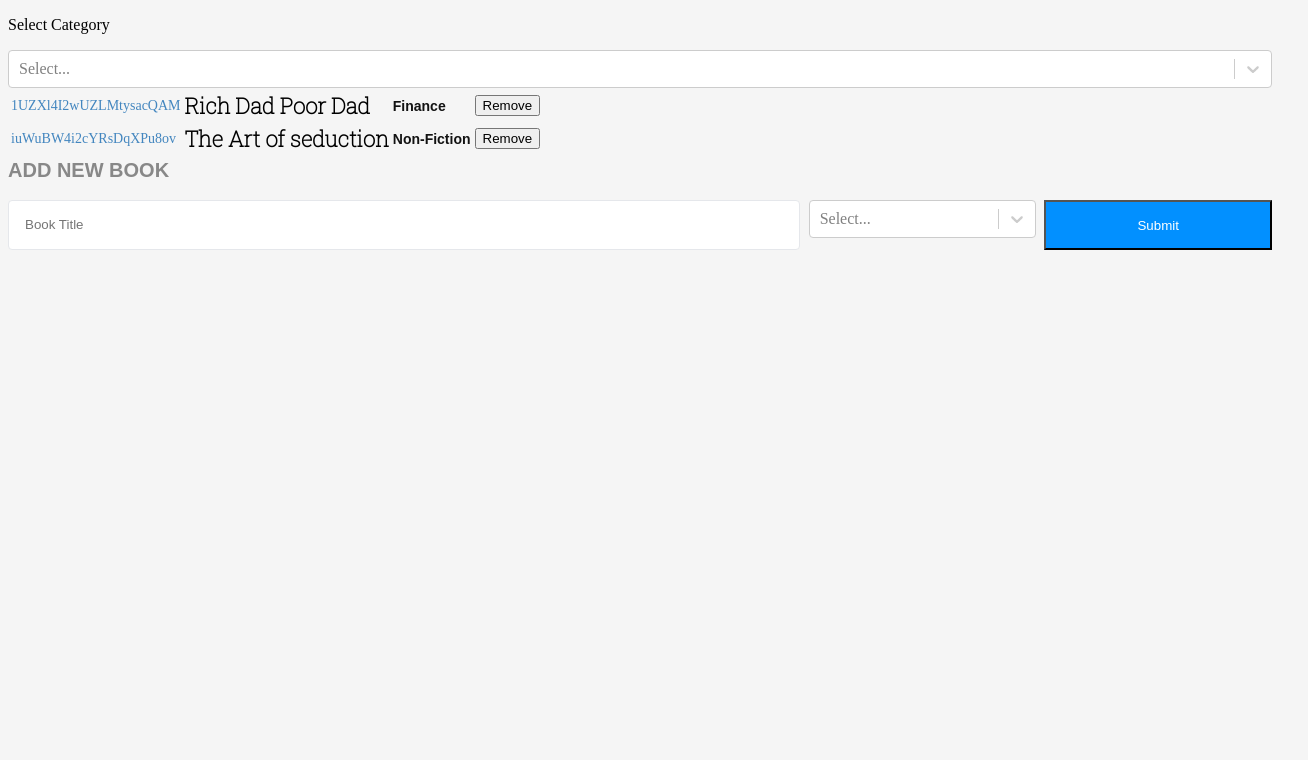
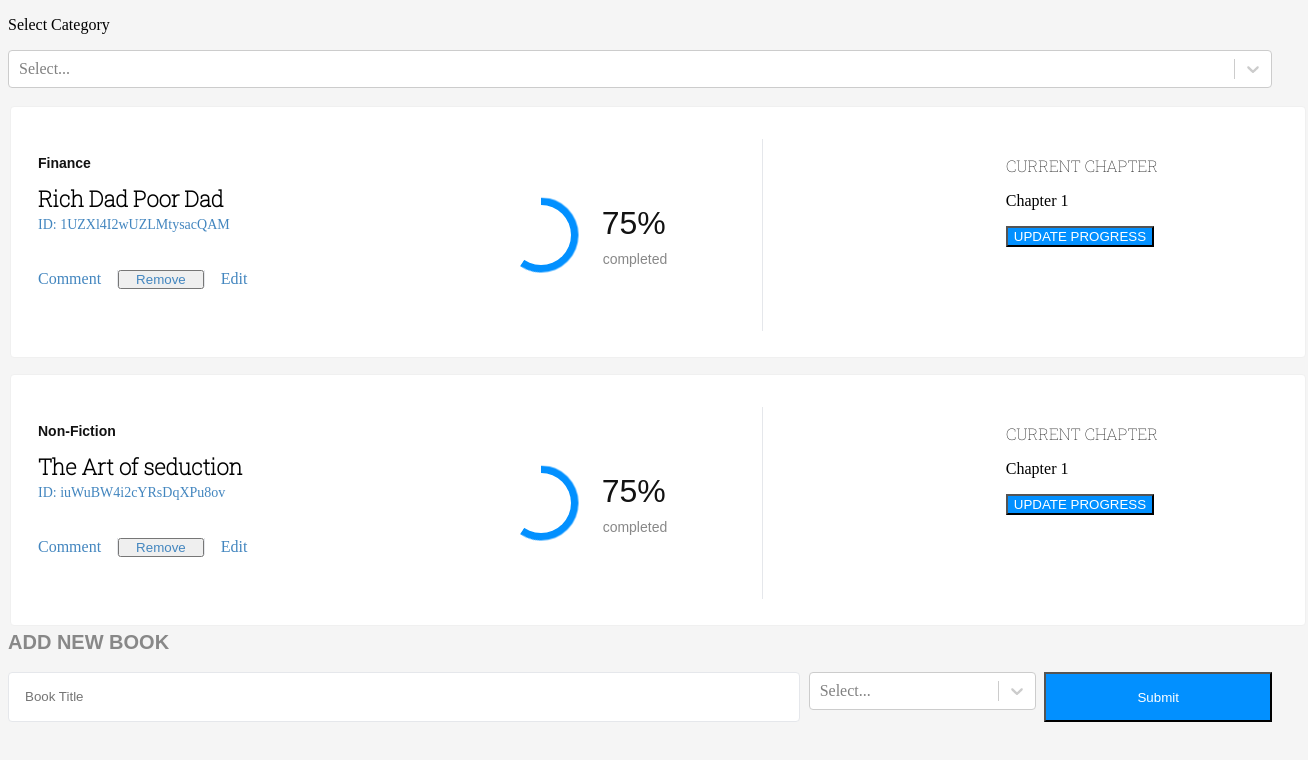
Before and after one commit to tanzila-abedin/bookstore, a React (Create React App) app: page / in a window 1280 px wide. Shown: the top 760 px of the page, 1308 px wide, since content can reach past the window. Built offline with nearby package versions, Linux system fonts and the light colour scheme.

Commit message:
Add div elements for styling

```diff
--- a/src/components/Book.js
+++ b/src/components/Book.js
@@ -3,14 +3,49 @@
 const Book = ({ book, removeBook }) => {
   const { id, title, category } = book;
   return (
-    <tr className="book-into">
-      <td className="id">{id}</td>
-      <td className="title">{title}</td>
-      <td className="category">{category}</td>
-      <td className="displaybook_remove">
-        <button type="button" onClick={() => removeBook(book)}>Remove</button>
-      </td>
-    </tr>
+    <div className="lesson-panel mb-5">
+      <div className="book-info ">
+        <p className="category opacity-50 font-mont font-bold md:text-sm capitalize">
+          {category}
+          {' '}
+        </p>
+        <p className="title">
+          {title}
+        </p>
+        <p className="id text-link font-robo font-light md:text-sm mb-4">
+          ID:
+          {' '}
+          {id}
+        </p>
+        <div className="button-grp d-flex align-items-center">
+          <span className="comments">Comment</span>
+          <button className="remove btn btn" type="button" onClick={() => removeBook(book)}>Remove</button>
+          <span className="edit">Edit</span>
+        </div>
+      </div>
+      <div className="progress-info ">
+        <div className="circular">
+          <div className="inner" />
+          <div className="circle">
+            <div className="bar left">
+              <div className="progress" />
+            </div>
+            <div className="bar right">
+              <div className="progress" />
+            </div>
+          </div>
+        </div>
+        <div className="count">
+          <p className="percent">75%</p>
+          <p className="completed"> completed</p>
+        </div>
+      </div>
+      <div className="chapter-info">
+        <p className="para-1">CURRENT CHAPTER</p>
+        <p className="para-2">Chapter 1</p>
+        <button className=" update-btn btn btn btn-lg" type="button">UPDATE PROGRESS</button>
+      </div>
+    </div>
   );
 };
 
```
